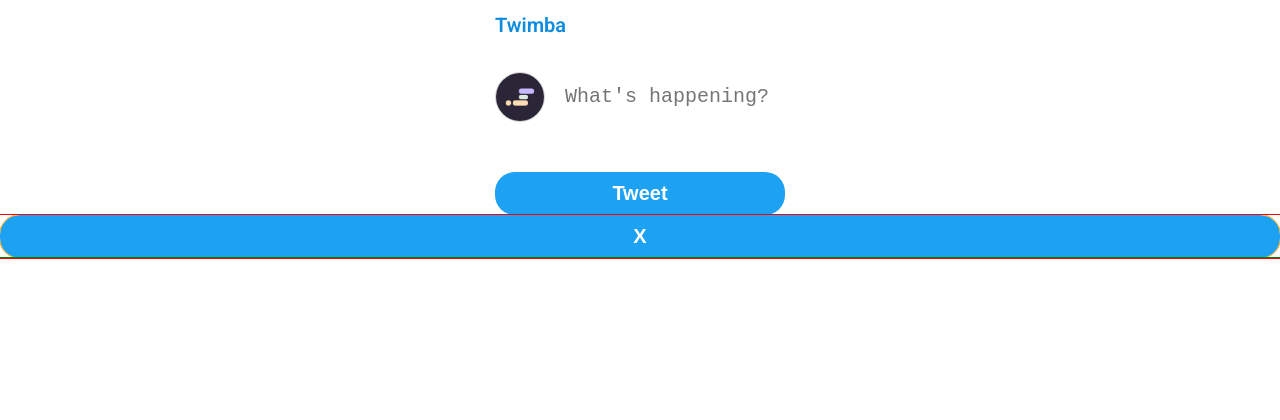
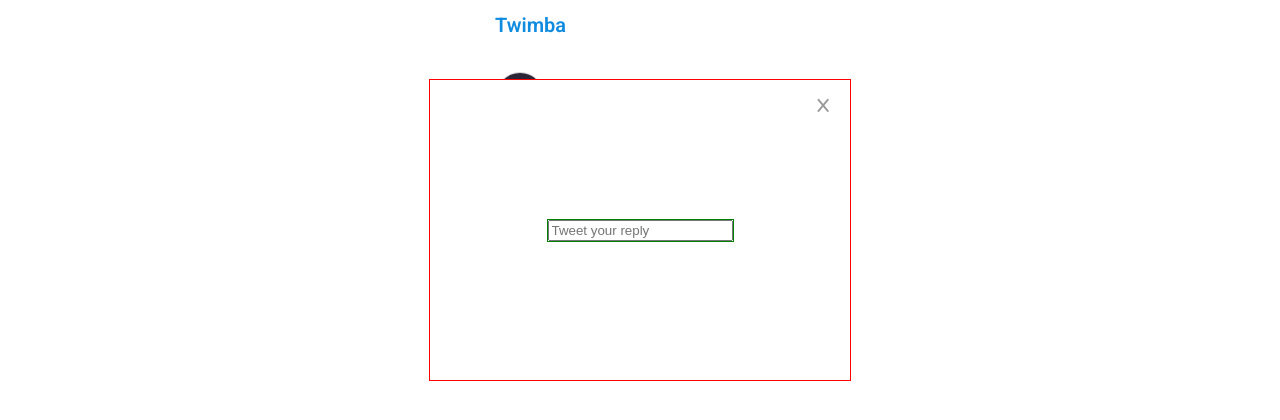
Before and after one commit to vishalicious213/twitter-clone, a plain HTML site: page index.html in a window 1280 px wide. Drawn offline with Linux system fonts and the light colour scheme.

Commit message:
set up reply-modal close button

```diff
--- a/index.css
+++ b/index.css
@@ -136,10 +136,41 @@ button {
 
 .reply-modal {
     outline: 1px solid red;
+    display: flex;
+    flex-direction: column;
+    align-items: center;
+    justify-content: center;
+    position: fixed;
+    margin: auto;
+    top: 80px;
+    left: 0;
+    right: 0;
+    width: 90%;
+    max-width: 420px;
+    height: 300px;
+    background-color: white;
 }
 
 .reply-modal-close-btn {
-    outline: 1px solid orange;
+    /* outline: 1px solid orange; */
+    width: .5rem;
+    border-radius: 50%;
+    position: absolute;
+    top: .5rem;
+    right: .5rem;
+    background-color: transparent;
+    color: black;
+    display: flex;
+    justify-content: center;
+}
+
+.reply-modal-close-btn:hover {
+    background-color: whitesmoke;
+    outline: none;
+}
+
+.reply-modal-close-btn:focus {
+    outline: none;
 }
 
 #reply-modal-form {
--- a/index.html
+++ b/index.html
@@ -29,8 +29,12 @@
 	</main>
 
     <div class="reply-modal" id="reply-modal">
-        <button class="reply-modal-close-btn" id="reply-modal-close-btn">X</button>
-        <div id="reply-modal-form"></div>
+        <button class="reply-modal-close-btn" id="reply-modal-close-btn">
+            <i class="fa-solid fa-x"></i>
+        </button>
+        <div id="reply-modal-form">
+            <input type="text" placeholder="Tweet your reply">
+        </div>
     </div>
 	<script src="index.js" type="module"></script>
 </body>
```
